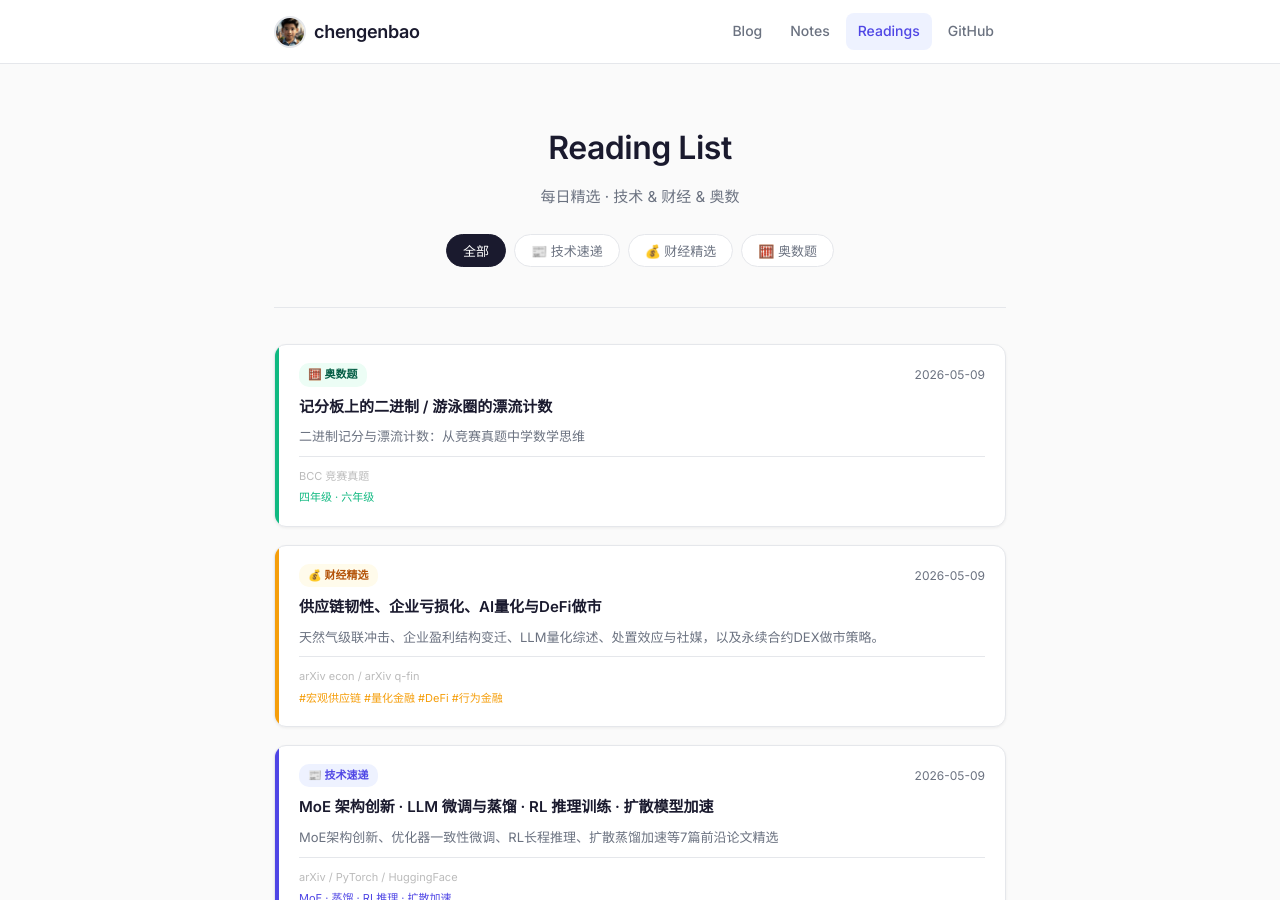
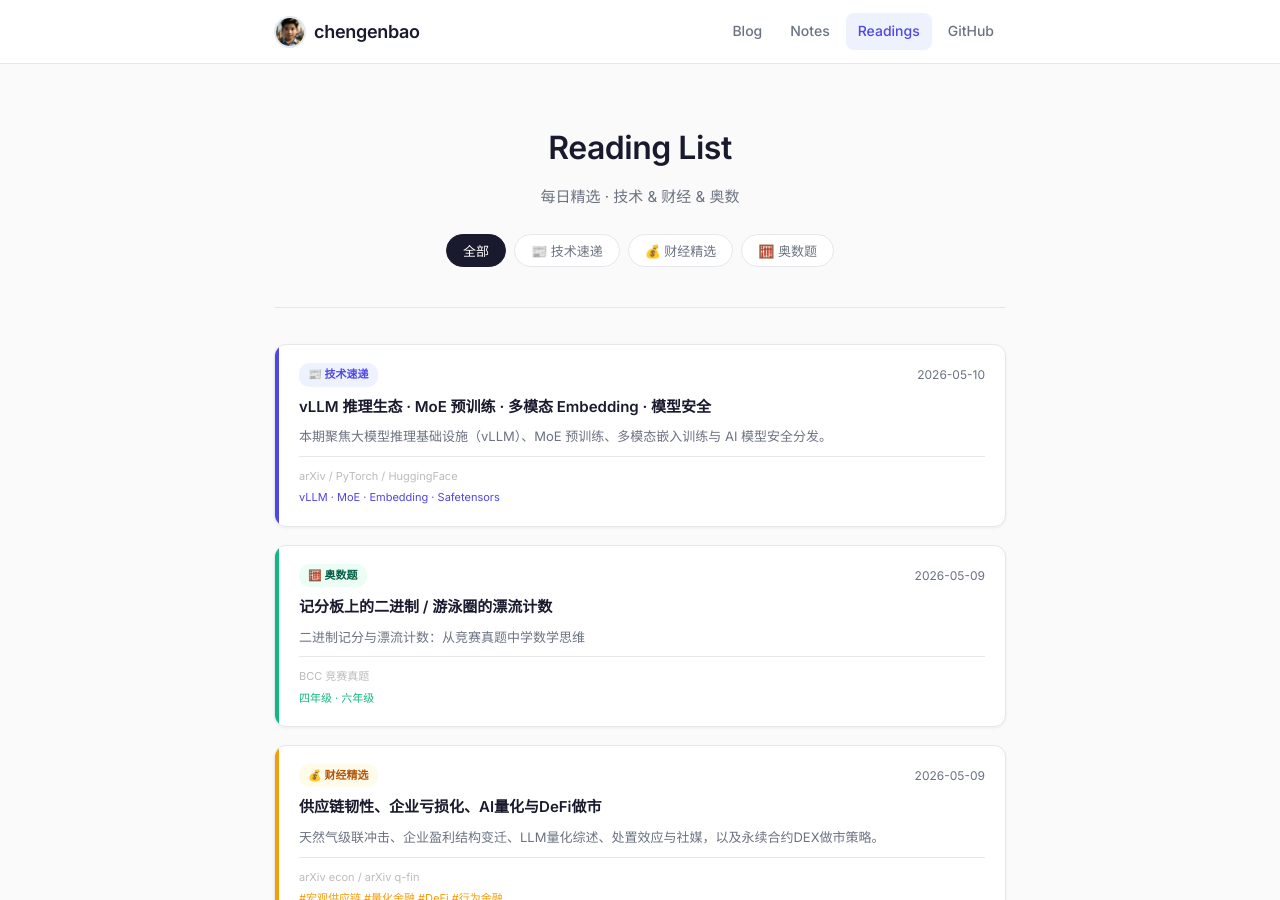
Before and after one commit to chengenbao/chengenbao.github.io, a Jekyll site: the page built from reading-list/index.md, in a window 1280 px wide and 900 px high. Built offline with Jekyll 4.4.1, drawn with Linux system fonts in a browser that asks for light colours.

Commit message:
add tech card 2026-05-10

```diff
--- a/reading-list/index.md
+++ b/reading-list/index.md
@@ -18,6 +18,21 @@
   </div>
 
   <div class="rl-grid">
+<a class="rl-card tech" href="/reading-list/2026-05-10-tech-daily/">
+  <div class="rl-accent"></div>
+  <div class="rl-body">
+    <div class="rl-top">
+      <span class="rl-badge tech">📰 技术速递</span>
+      <time>2026-05-10</time>
+    </div>
+    <h2>vLLM 推理生态 · MoE 预训练 · 多模态 Embedding · 模型安全</h2>
+    <p>本期聚焦大模型推理基础设施（vLLM）、MoE 预训练、多模态嵌入训练与 AI 模型安全分发。</p>
+    <div class="rl-meta">
+      <span class="rl-source">arXiv / PyTorch / HuggingFace</span>
+      <span class="rl-tags">vLLM · MoE · Embedding · Safetensors</span>
+    </div>
+  </div>
+</a>
 <a class="rl-card math" href="/reading-list/2026-05-09-math/"><div class="rl-accent"></div><div class="rl-body"><div class="rl-top"><span class="rl-badge math">🧮 奥数题</span><time>2026-05-09</time></div><h2>记分板上的二进制 / 游泳圈的漂流计数</h2><p>二进制记分与漂流计数：从竞赛真题中学数学思维</p><div class="rl-meta"><span class="rl-source">BCC 竞赛真题</span><span class="rl-tags">四年级 · 六年级</span></div></div></a>
 <a class="rl-card finance" href="/reading-list/2026-05-09-finance-daily/">
   <div class="rl-accent"></div>
```
